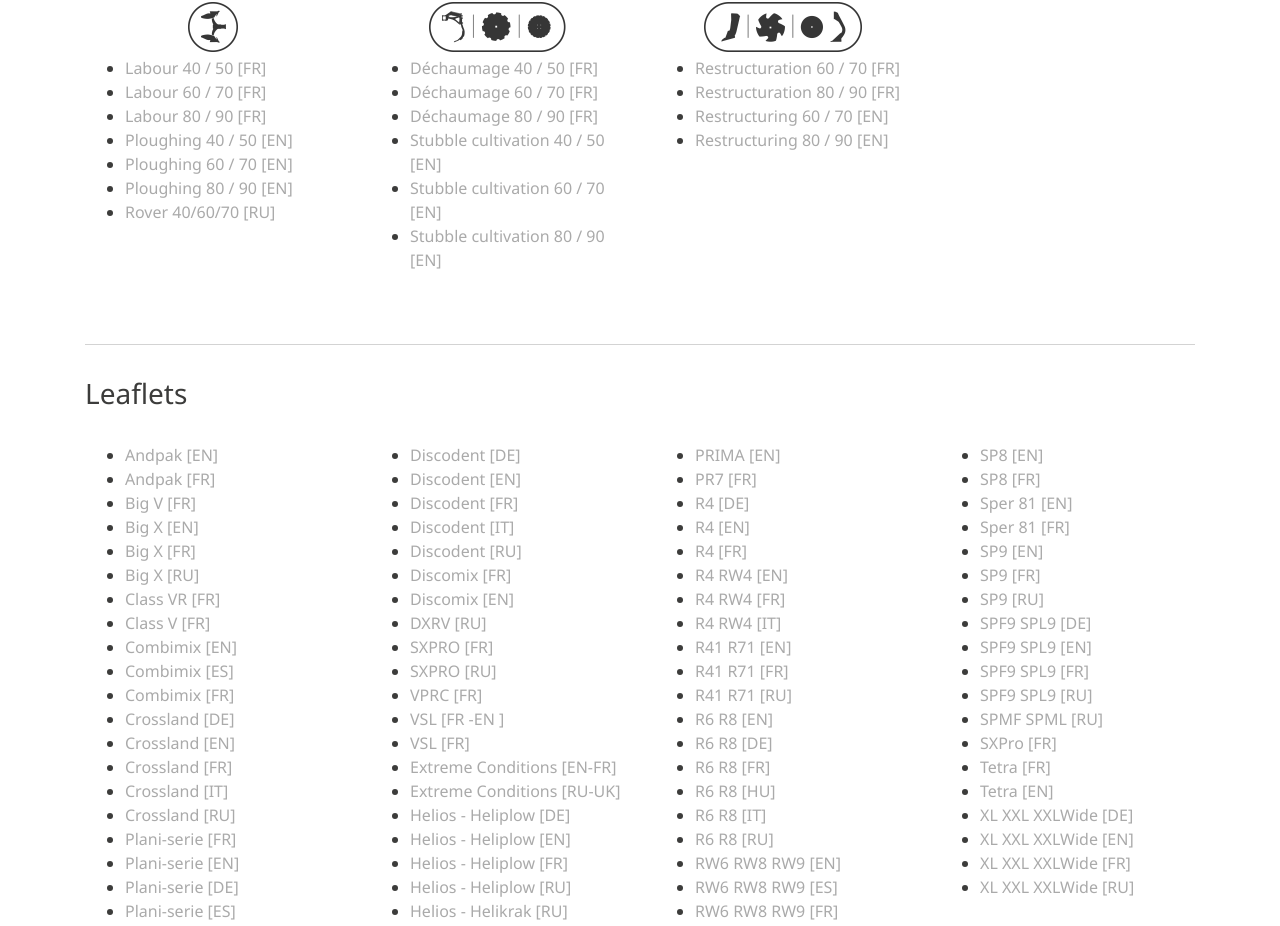
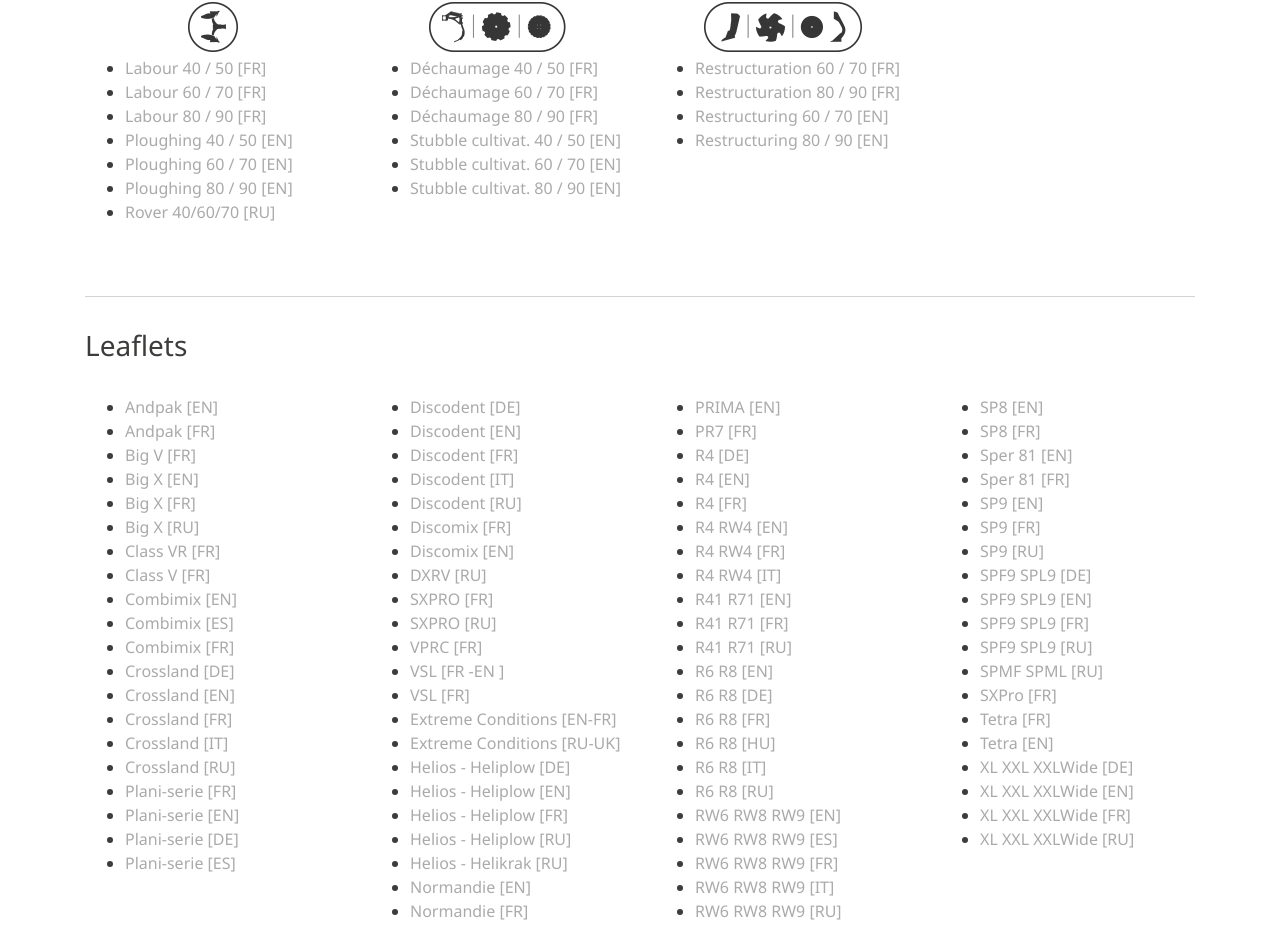
Before and after one commit to JulienYvesRICHARD/marketing.gb-group, a Vue app: page /gregoire-besson in a window 1280 px wide. Shown: the part 2537-3463 px from the top of the page. Built offline with nearby package versions, Linux system fonts and the light colour scheme.

Commit message:
Change Stubble cultivation name

```diff
--- a/src/views/Gregoire.vue
+++ b/src/views/Gregoire.vue
@@ -734,17 +734,17 @@ export default {
                   'https://marketing.cellar.services.clever-cloud.com/leaflets/gregoire-besson/stubble_cultivation_index_80-90_FR_191230.pdf'
               },
               {
-                name: 'Stubble cultivation 40 / 50 [EN]',
+                name: 'Stubble cultivat. 40 / 50 [EN]',
                 link:
                   'https://marketing.cellar.services.clever-cloud.com/leaflets/gregoire-besson/stubble_cultivation_index_40-50_EN_191230.pdf'
               },
               {
-                name: 'Stubble cultivation 60 / 70 [EN]',
+                name: 'Stubble cultivat. 60 / 70 [EN]',
                 link:
                   'https://marketing.cellar.services.clever-cloud.com/leaflets/gregoire-besson/stubble_cultivation_index_60-70_EN_191230.pdf'
               },
               {
-                name: 'Stubble cultivation 80 / 90 [EN]',
+                name: 'Stubble cultivat. 80 / 90 [EN]',
                 link:
                   'https://marketing.cellar.services.clever-cloud.com/leaflets/gregoire-besson/stubble_cultivation_index_80-90_EN_191230.pdf'
               }
```
